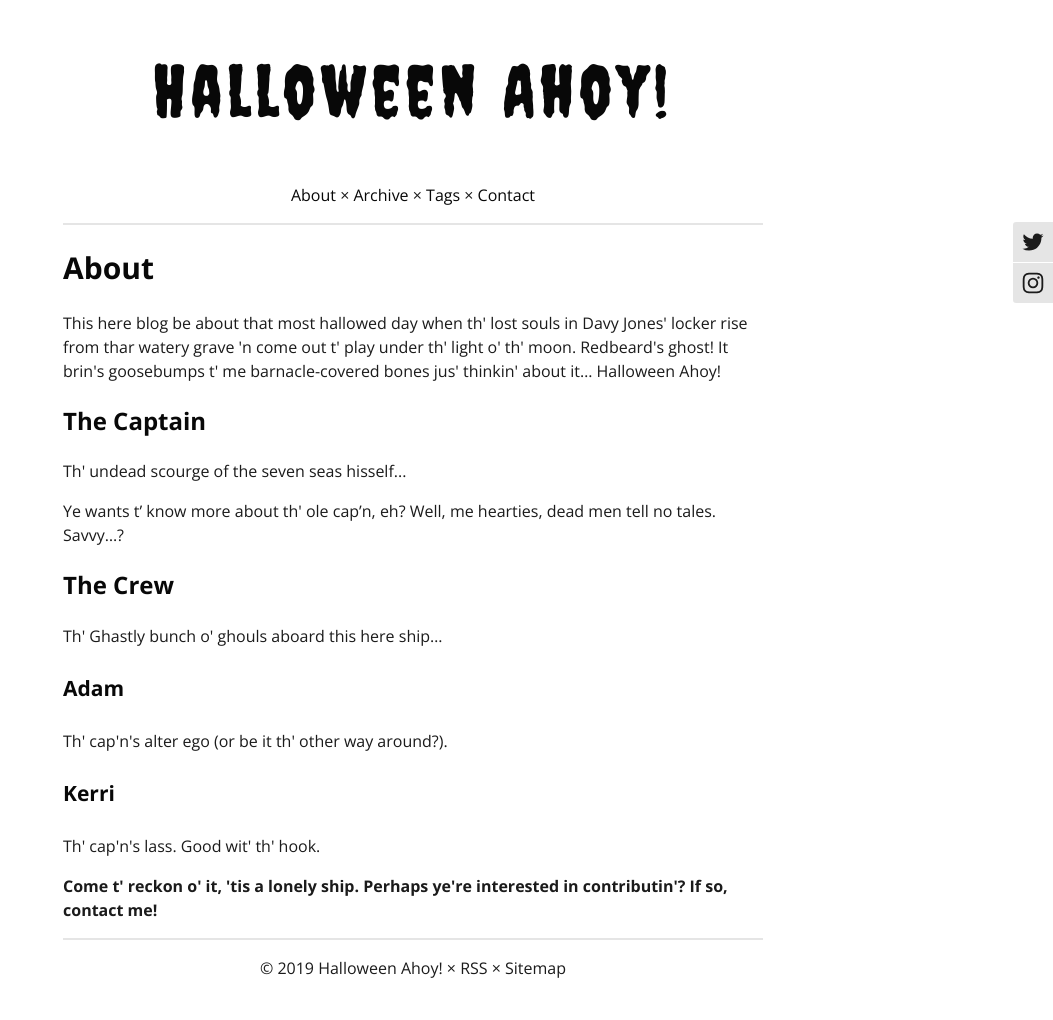
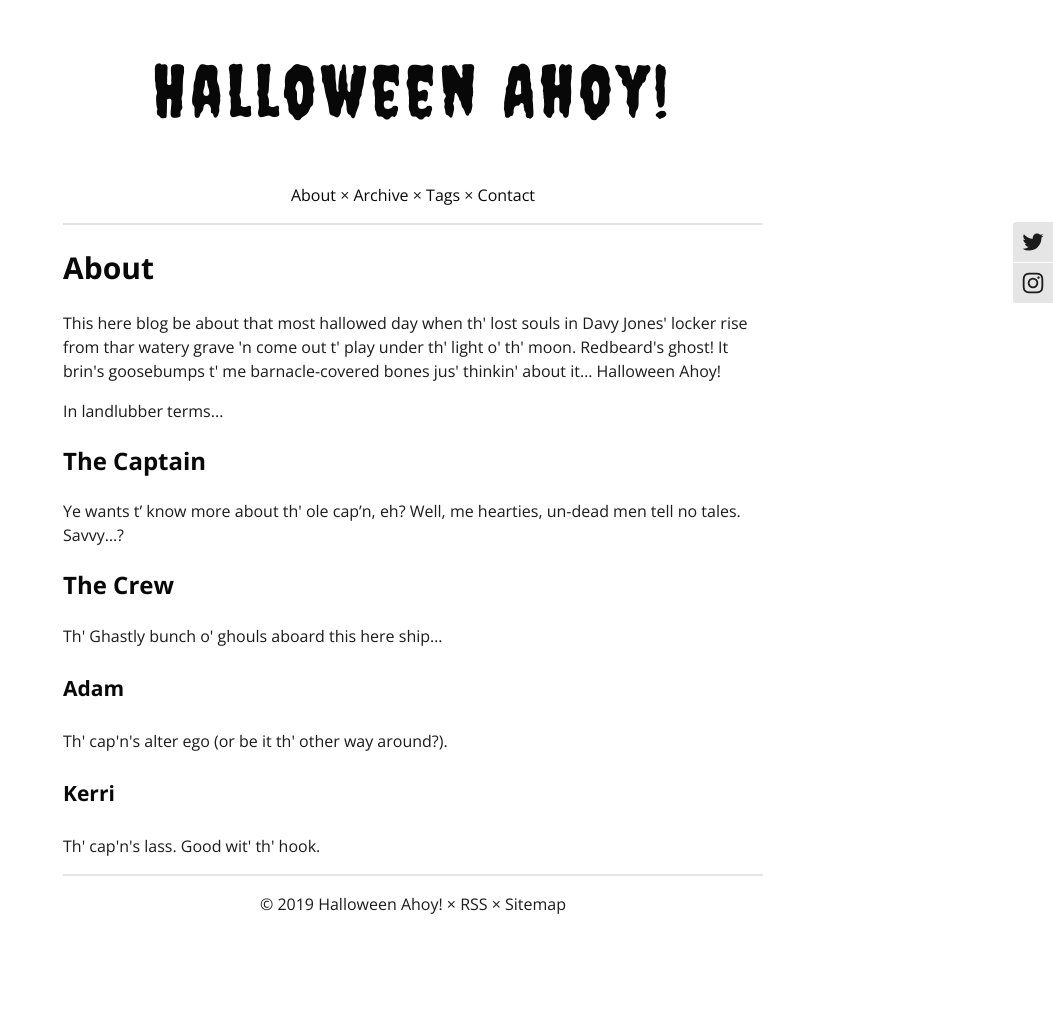
Before and after one commit to halloweenahoy/halloweenahoy.github.io, a Jekyll site: the page built from about.html, in a window 1280 px wide. Shown: the whole page, without its empty margins (227-1280 px from the left). Built offline with Jekyll 4.4.1, drawn with Linux system fonts in a browser that asks for light colours; comment, search, counter and statistics services are not loaded; after the commit the page ends 956 px from its top, so only the background shows below that.

Commit message:
Update about.html

```diff
--- a/about.html
+++ b/about.html
@@ -8,11 +8,11 @@ description: About Halloween Ahoy! and its crew.
 
 <p>This here blog be about that most hallowed day when th' lost souls in Davy Jones' locker rise from thar watery grave 'n come out t' play under th' light o' th' moon. Redbeard's ghost! It brin's goosebumps t' me barnacle-covered bones jus' thinkin' about it… Halloween Ahoy!</p>
 
+<p>In landlubber terms...</p>
+
 <h3>The Captain</h3>
 
-<p>Th' undead scourge of the seven seas hisself...</p>
-
-<p>Ye wants t’ know more about th' ole cap’n, eh? Well, me hearties, dead men tell no tales. Savvy…?</p>
+<p>Ye wants t’ know more about th' ole cap’n, eh? Well, me hearties, un-dead men tell no tales. Savvy…?</p>
 
 <h3>The Crew</h3>
 
@@ -25,5 +25,3 @@ description: About Halloween Ahoy! and its crew.
 <h4>Kerri</h4>
 
 <p>Th' cap'n's lass. Good wit' th' hook.</p>
-
-<p><b>Come t' reckon o' it, 'tis a lonely ship. Perhaps ye're interested in contributin'? If so, contact me!</b></p>
```
